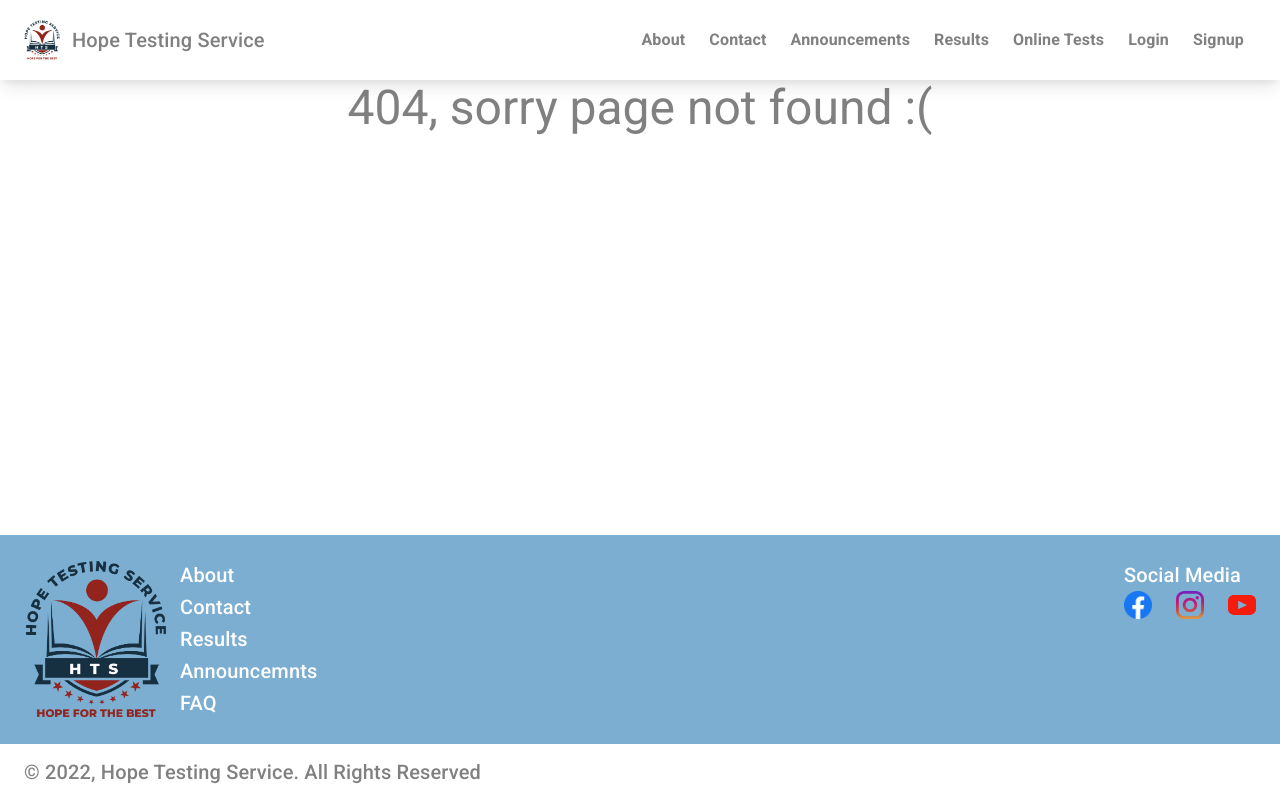
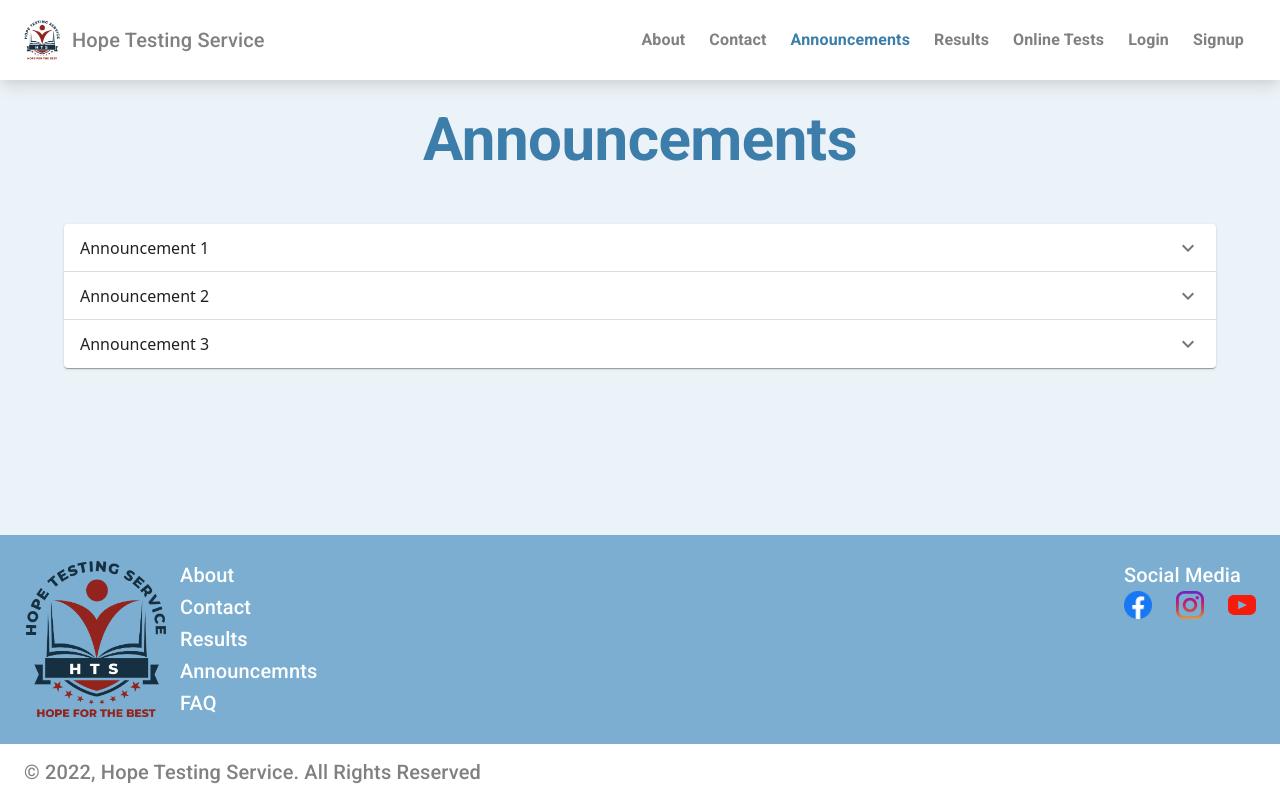
Before and after one commit to azizkhoso/hts-frontend, a React (Create React App) app: page /announcements in a window 1280 px wide. Before the commit this address led to /not-found. Built offline with nearby package versions, Linux system fonts and the light colour scheme.

Commit message:
Added Announcements page

```diff
--- /dev/null
+++ b/src/components/announcements/Announcements.module.css
@@ -0,0 +1,61 @@
+.header {
+  min-height: '200px';
+  @apply
+    /* Default */
+    px-3
+    my-6
+    flex
+    flex-col
+}
+
+.header-heading {
+  @apply
+    /* Default */
+    w-full
+    mt-auto
+    font-bold
+    text-center
+}
+
+.header-paragraph {
+  @apply
+    /* Default */
+    w-full
+    mb-auto
+    text-center
+}
+
+.content-container {
+  @apply
+    /* Default */
+    flex
+    flex-col
+    items-center
+    gap-9
+    p-6
+}
+
+.card {
+  @apply
+    /* Default */
+    p-6
+    bg-white
+}
+
+.heading {
+  @apply
+    /* Default */
+    w-full
+    mt-auto
+    mb-4
+    font-bold
+    text-center
+    text-xl
+    text-secondary
+}
+
+.content {
+  @apply
+    /* Default */
+    text-center
+}
--- /dev/null
+++ b/src/components/announcements/index.jsx
@@ -0,0 +1,56 @@
+import React from 'react';
+
+import {
+  Typography,
+  Container,
+  Accordion,
+  AccordionSummary,
+  AccordionDetails,
+  // Button,
+} from '@mui/material';
+
+import { ExpandMore } from '@mui/icons-material';
+
+import { Link } from 'react-router-dom';
+
+import { nanoid } from 'nanoid';
+
+import styles from './Announcements.module.css';
+
+function Announcemnts() {
+  const announcements = [
+    { title: 'Announcement 1', details: 'The details are here', link: '/link-to-ann' },
+    { title: 'Announcement 2', details: 'The details are here', link: '/link-to-ann' },
+    { title: 'Announcement 3', details: 'The details are here', link: '/link-to-ann' },
+  ]
+  return (
+    <div className="landing-page">
+      <Container maxWidth="lg" className={styles.header}>
+        <Typography
+          variant="h2"
+          color="primary"
+          className={styles['header-heading']}
+        >
+          Announcements
+        </Typography>
+      </Container>
+      <Container maxWidth="lg" className="stack">
+        {
+          announcements.map((ann) => (
+            <Accordion key={nanoid()}>
+              <AccordionSummary expandIcon={<ExpandMore />}>{ann.title}</AccordionSummary>
+              <AccordionDetails className="stack bg-gray-100">
+                {ann.details}
+                <Link to={ann.link}>
+                  <Typography color="primary" className="mt-3">View More</Typography>
+                </Link>
+              </AccordionDetails>
+            </Accordion>
+          ))
+        }
+      </Container>
+    </div>
+  );
+}
+
+export default Announcemnts;
--- a/src/components/routes/index.jsx
+++ b/src/components/routes/index.jsx
@@ -26,6 +26,7 @@ import LoadingSplashScreen from './LoadingSplashScreen';
 
 const About = lazy(() => import('../about'));
 const Contact = lazy(() => import('../contact'));
+const Announcements = lazy(() => import('../announcements'));
 const DemoTests = lazy(() => import('../demo-tests'));
 const Faq = lazy(() => import('../faq'));
 const Login = lazy(() => import('../login'));
@@ -55,6 +56,14 @@ export default function AppRoutes() {
                 element={(
                   <Suspense fallback={<LoadingSplashScreen />}>
                     <Contact />
+                  </Suspense>
+                )}
+              />
+              <Route
+                path="/announcements/*"
+                element={(
+                  <Suspense fallback={<LoadingSplashScreen />}>
+                    <Announcements />
                   </Suspense>
                 )}
               />
--- a/src/components/topbar/index.jsx
+++ b/src/components/topbar/index.jsx
@@ -40,7 +40,7 @@ function Topbar() {
   const pages = [
     { title: 'About', link: '/about-us' },
     { title: 'Contact', link: '/contact' },
-    { title: 'Announcements', link: '/announcemnts' },
+    { title: 'Announcements', link: '/announcements' },
     { title: 'Results', link: '/results' },
     { title: 'Online Tests', link: '/demo-tests' },
   ];
```
